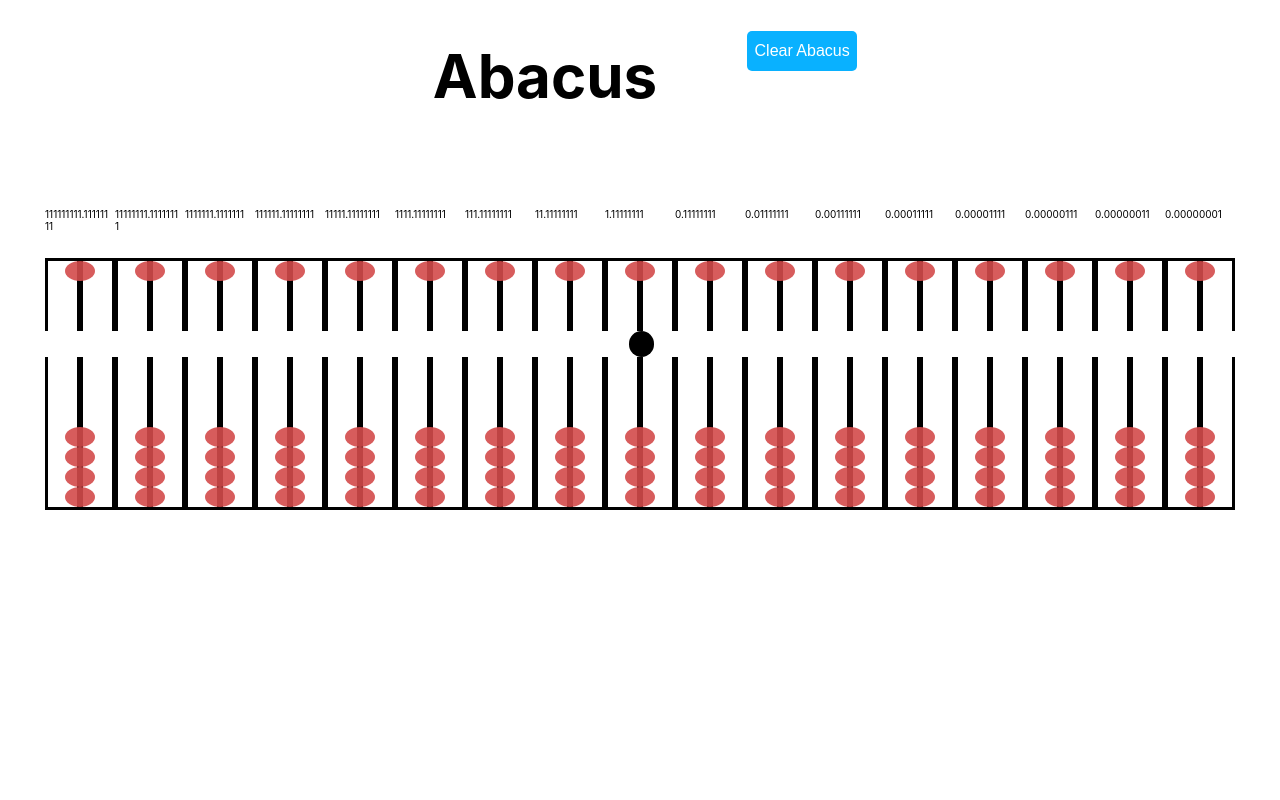
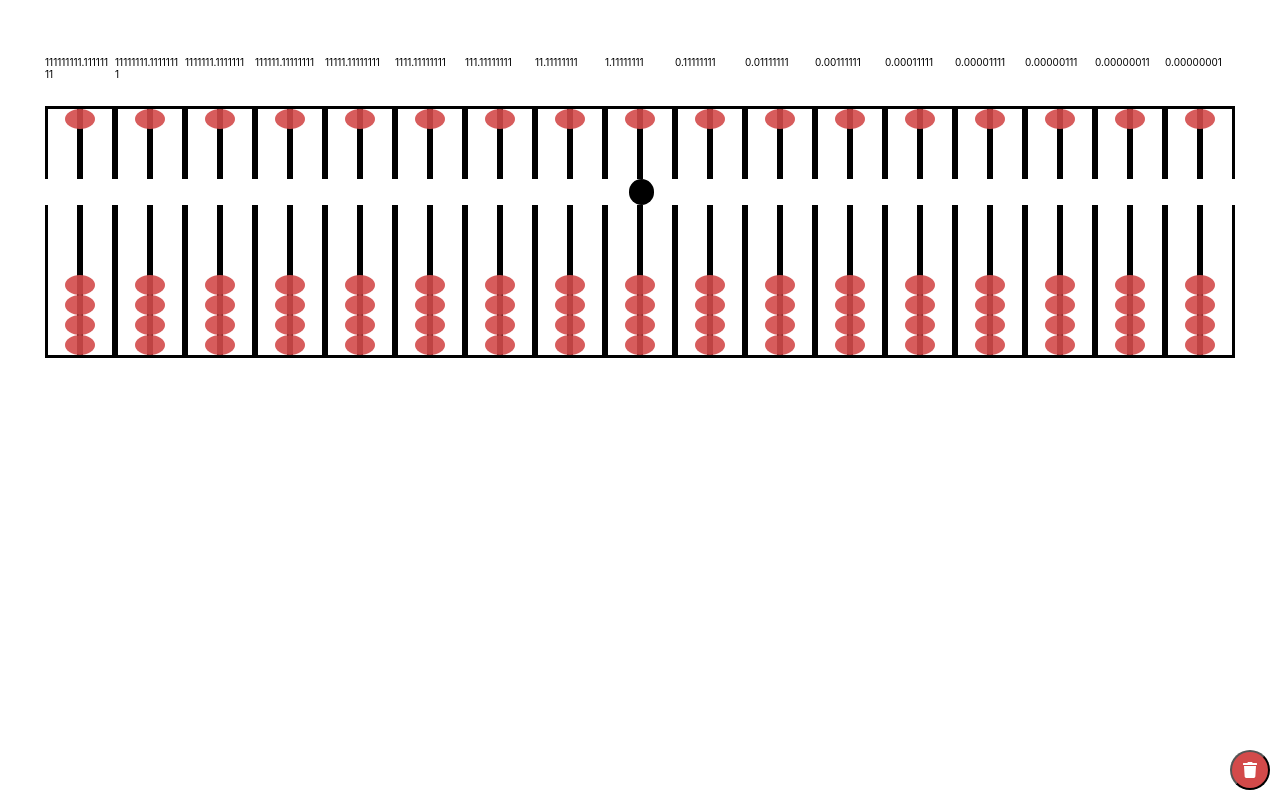
Before and after one commit to cyproto/abacus, a React (Create React App) app: page / in a window 1280 px wide. Built offline with nearby package versions, Linux system fonts and the light colour scheme.

Commit message:
Changes: - Nuke title. - Make clear button as a FAB.

```diff
--- a/package.json
+++ b/package.json
@@ -9,6 +9,7 @@
     "node-sass": "^4.14.1",
     "react": "^16.13.1",
     "react-dom": "^16.13.1",
+    "react-icons": "^3.10.0",
     "react-scripts": "3.4.3"
   },
   "scripts": {
--- a/src/App.js
+++ b/src/App.js
@@ -105,7 +105,6 @@ class App extends Component {
     return (
       <div>
         <header>
-          <h1>Abacus</h1>
           <Pannel recover={this.state} clearAll={this.clearAll} showNum={this.showNum} />
         </header>
         <div className="container">
--- a/src/App.scss
+++ b/src/App.scss
@@ -150,28 +150,23 @@ header {
 }
 
 .pannel {
-  vertical-align: middle;
-  margin-left: 90px;
-  display:inline-block;
-  clear: both;
-  position: relative;
-  width: 100px;
-  height: 100px;
+  position: fixed;
+  bottom: 10px;
+  right: 10px;
   button {
-    width: 110px;
     height: 40px;
-    margin: 5px 0;
-    border: none;
-    outline: none;
-    border-radius: 5px;
-    background: rgb(9, 177, 255);
+    width: 40px;
+    display: grid;
+    place-items: center;
+    border-radius: 50px;
+    background: rgb(211, 74, 74);
     color: #ffffff;
     font-size: 16px;
     transition: .5s;
   }
 
   button:hover {
-    background: #555555;
+    background: rgb(211, 74, 74);
     color:white;
     outline: 1px solid white;
   }
--- a/src/components/Pannel.jsx
+++ b/src/components/Pannel.jsx
@@ -1,4 +1,5 @@
 import React, { Component } from 'react';
+import { FaTrash } from 'react-icons/fa';
 
 class Panel extends Component {
   render() {
@@ -7,8 +8,7 @@ class Panel extends Component {
         <button
           {...this.props} onClick={this.props.clearAll}
           className="control clear"
-        >
-          Clear Abacus
+        ><FaTrash />
         </button>
         {/* <button
           onClick={this.props.showNum}
```
